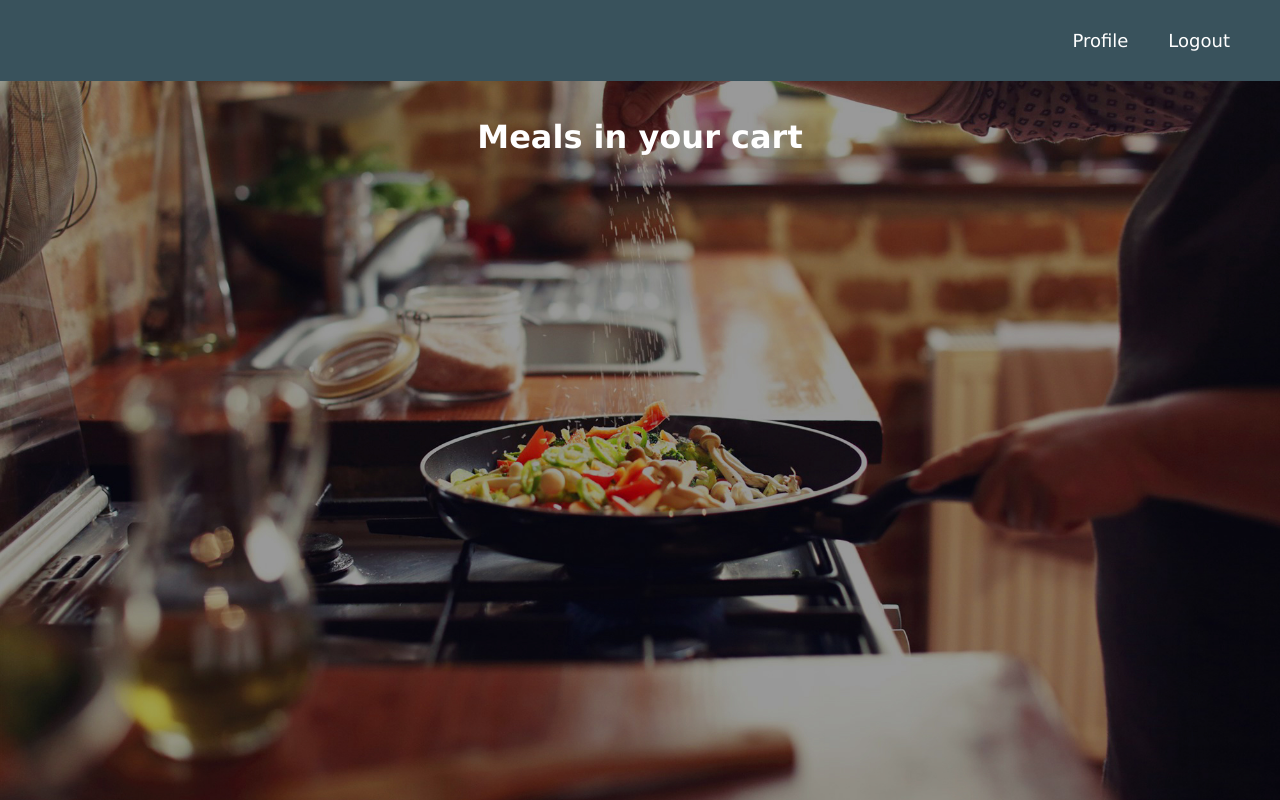
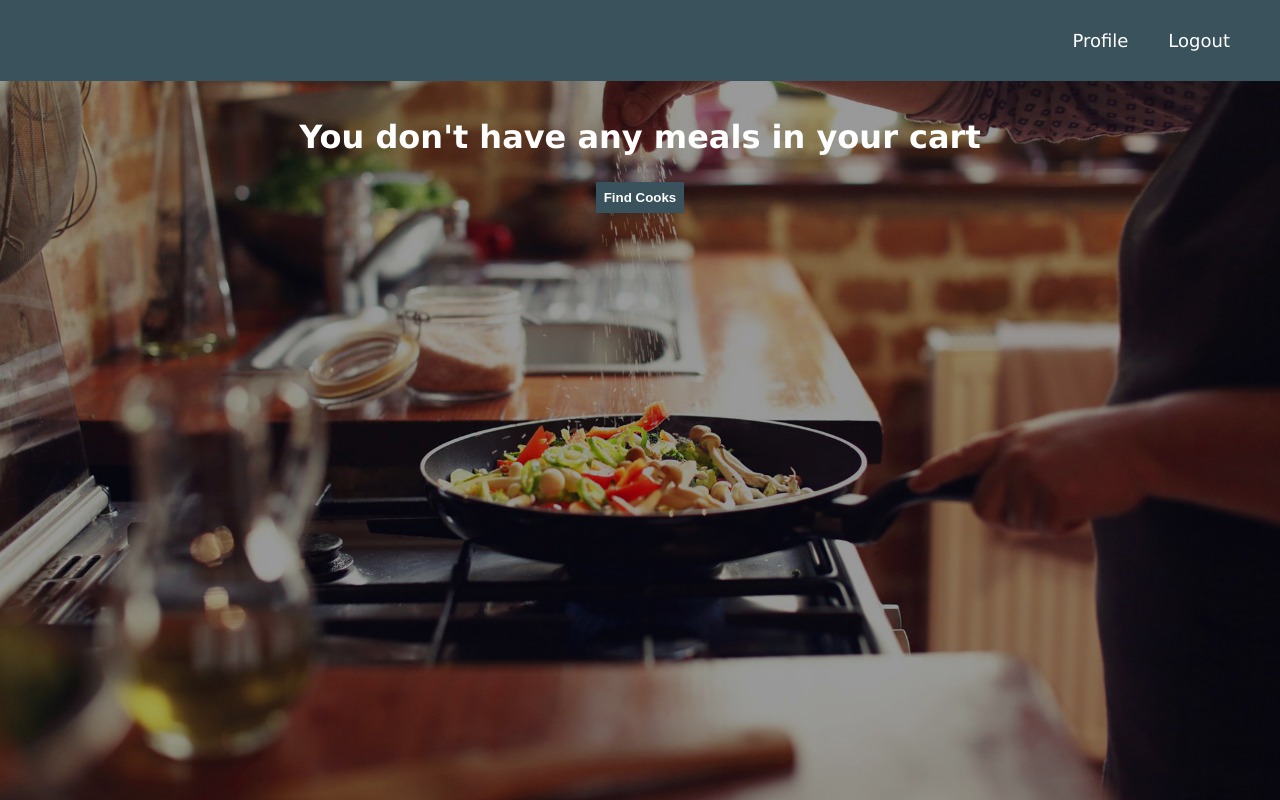
Before and after one commit to alex96pro/foody, a React (Create React App) app: page /cart in a window 1280 px wide. Built offline with nearby package versions, Linux system fonts and the light colour scheme.

Commit message:
added remove button for cart

```diff
--- a/src/App.scss
+++ b/src/App.scss
@@ -19,3 +19,15 @@ html, body{
   color:rgb(235, 68, 46);
   font-weight: bold;
 }
+.main-button{
+  background-color: $accent-color;
+  color: white;
+  margin: 4px 4px;
+  padding: 8px 8px;
+  border: none;
+  font-weight: bold;
+  cursor:pointer;
+  &:hover{
+    background-color: darkorange;
+  }
+}
--- a/src/common/actions/cart.actions.js
+++ b/src/common/actions/cart.actions.js
@@ -1,8 +1,14 @@
 export const PUT_MEAL_IN_CART = "PUT_MEAL_IN_CART";
-
+export const REMOVE_MEAL_FROM_CART = "REMOVE_MEAL_FROM_CART";
 export function putMealInCart(payload){
     return {
         type: PUT_MEAL_IN_CART,
         payload
     }
 }
+export function removeMealFromCart(payload){
+    return {
+        type: REMOVE_MEAL_FROM_CART,
+        payload
+    }
+}
--- a/src/common/reducers/cart.reducer.js
+++ b/src/common/reducers/cart.reducer.js
@@ -1,4 +1,5 @@
 import { PUT_MEAL_IN_CART } from '../actions/cart.actions';
+import { REMOVE_MEAL_FROM_CART } from '../actions/cart.actions';
 
 const initialState = {
     meals:[]
@@ -10,6 +11,10 @@ export default function cartReducer(state = initialState, action){
                 ...state,
                 meals: [...state.meals, action.payload]
             }
+        case REMOVE_MEAL_FROM_CART:
+            return{
+                meals: state.meals.filter(meal=>meal.mealId !== action.payload.mealId)
+            }
         default:
             return state;
     }
--- a/src/pages/cart/cart.js
+++ b/src/pages/cart/cart.js
@@ -1,16 +1,26 @@
 import React from 'react';
-import {useSelector} from 'react-redux';
+import {useSelector, useDispatch} from 'react-redux';
 import MealIcon from '../../images/meal-icon.jpg';
 import './cart.scss';
 import NavBar from '../../components/NavBar/NavBar.js';
+import { removeMealFromCart } from '../../common/actions/cart.actions';
+import {Link} from 'react-router-dom';
 export default function Cart(props){
 
     const meals = useSelector(state=>state.cartReducer.meals);
+    const dispatch = useDispatch();
+    const handleRemove = (meal) =>{
+        dispatch(removeMealFromCart(meal));
+    }
     return(
         <div>
             <NavBar isLoggedIn = {true} role={localStorage.getItem("role")}/>
             <div className="cart-meals">
-                <div className="cart-header"><h1>Meals in your cart</h1></div>
+                <div className="cart-header">
+                    {meals.length?<h1>Meals in your cart</h1>:<div>
+                    <h1>You don't have any meals in your cart</h1>
+                    <Link to="/customer"><button className="main-button">Find Cooks</button></Link></div>}
+                </div>
                     {meals.map(
                         meal=>
                         <div className="cart-meal-details">
@@ -20,6 +30,9 @@ export default function Cart(props){
                             <div>
                                 <img src={MealIcon} alt="jej" width="40px" height="40px"/>
                             </div>
+                            <div>
+                                <button className="remove-from-cart-button" onClick={()=>handleRemove(meal)}>Remove</button>
+                            </div>
                         </div>
                     )}
             </div>
--- a/src/pages/cart/cart.scss
+++ b/src/pages/cart/cart.scss
@@ -7,12 +7,20 @@
     padding:10px 10px;
 }
 .cart-meal-details{
-    @include flexAlignment(space-between,center,row,nowrap);
-    width:50%;
+    @include flexAlignment(center,center,column,nowrap);
+    width:25%;
     background-color: rgba(218, 221, 224, 0.8);
     margin: 4px 4px;
     padding: 10px 10px;
 }
 .cart-header{
     color:white;
+    text-align: center;
 }
+.remove-from-cart-button{
+    @include button(rgb(230, 59, 59),white,4px 4px, 8px 8px, none, bold);
+    &:hover{
+        background-color: $accent-color;
+        color:white;
+    }
+}
```
